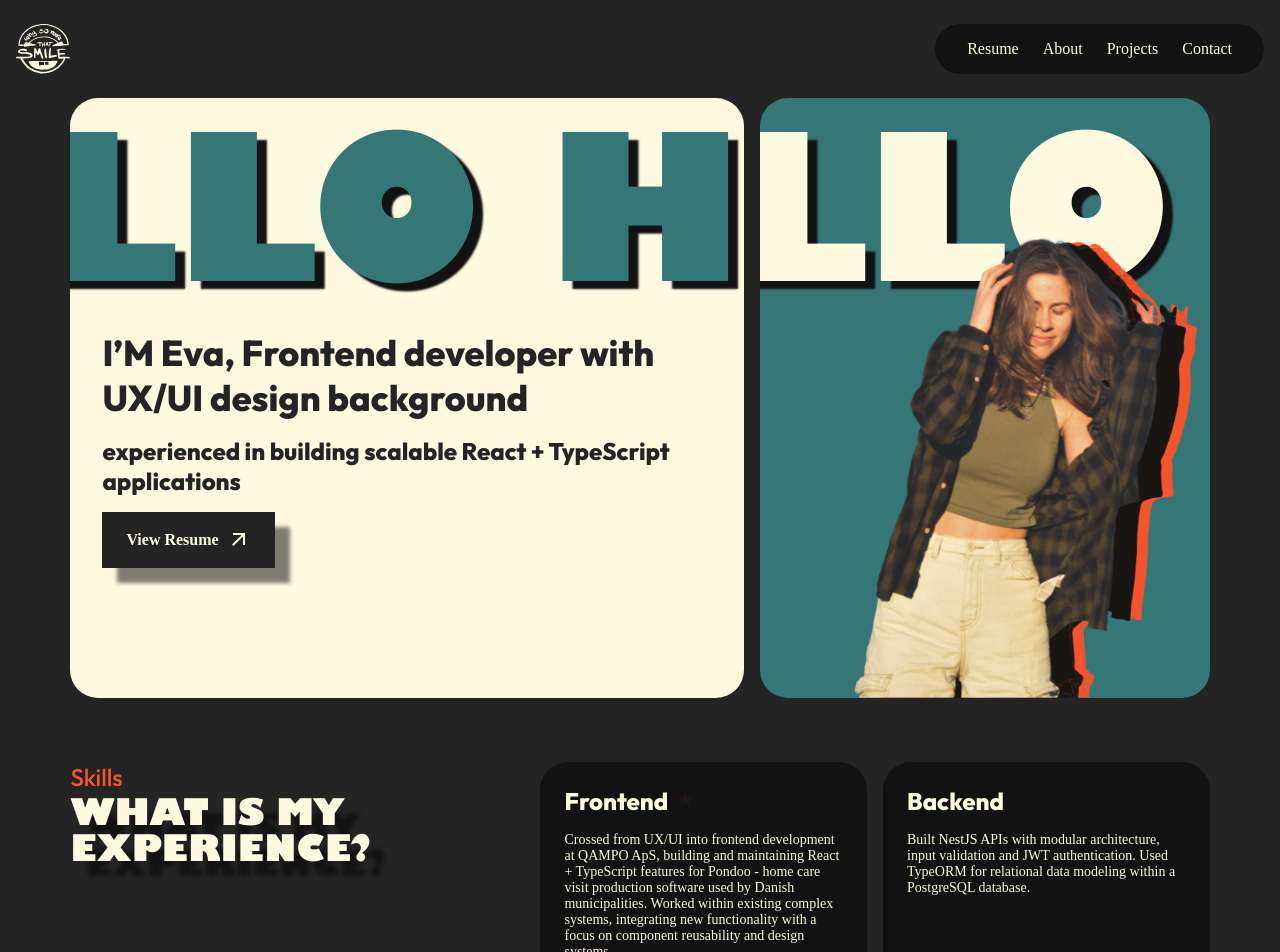
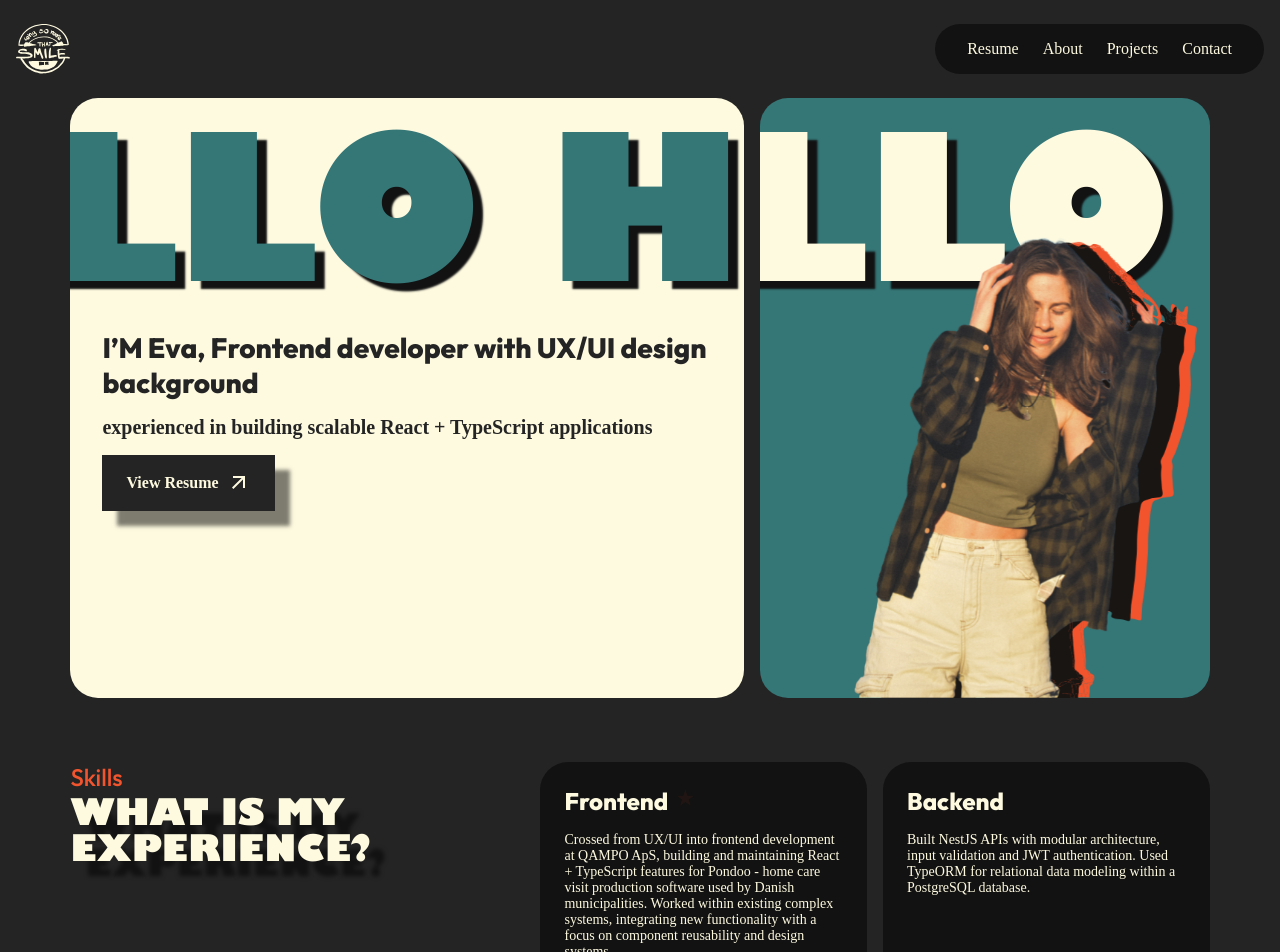
Before and after one commit to EvgeniaBabulkova/portfolio, a React (Vite) app: page / in a window 1280 px wide. Shown: the top 952 px of the page. Built offline with nearby package versions, Linux system fonts and the light colour scheme; a web font is replaced by a local one.

Commit message:
hero text smaller

```diff
--- a/src/components/homepage/HeroSection.tsx
+++ b/src/components/homepage/HeroSection.tsx
@@ -13,8 +13,8 @@ export default function HeroSection() {
         </div>
 
         <div className="flex flex-col gap-(--spacing-md) m-(--spacing-xl)">
-          <h2>I’M Eva, Frontend developer with UX/UI design background</h2>
-          <h4>experienced in building scalable React + TypeScript applications</h4>
+          <h3>I’M Eva, Frontend developer with UX/UI design background</h3>
+          <h5>experienced in building scalable React + TypeScript applications</h5>
           <LinkButton link={resumeLink}>View Resume</LinkButton>
         </div>
       </div>
--- a/src/styles/variables.css
+++ b/src/styles/variables.css
@@ -56,9 +56,9 @@
   --font-h1: 900 36px/1 "GillSansNova"; /* section titles */
 
   --font-h2: 800 36px "Outfit"; /* heading in hero */
-  --font-h3: 700 28px "Outfit"; /* skill card headings */
+  --font-h3: 800 28px "Outfit"; /* skill card headings */
   --font-h4: 800 24px "Outfit"; /* case studies brief section headings */
-  --font-h5: 800 20px "Outfit"; /* case studies brief section headings */
+  --font-h5: 700 20px "Outfit"; /* case studies brief section headings */
 
   --font-body-big: 400 20px "Outfit"; /* prj brief details */
   --font-body-1: 400 16px "Outfit";
```
